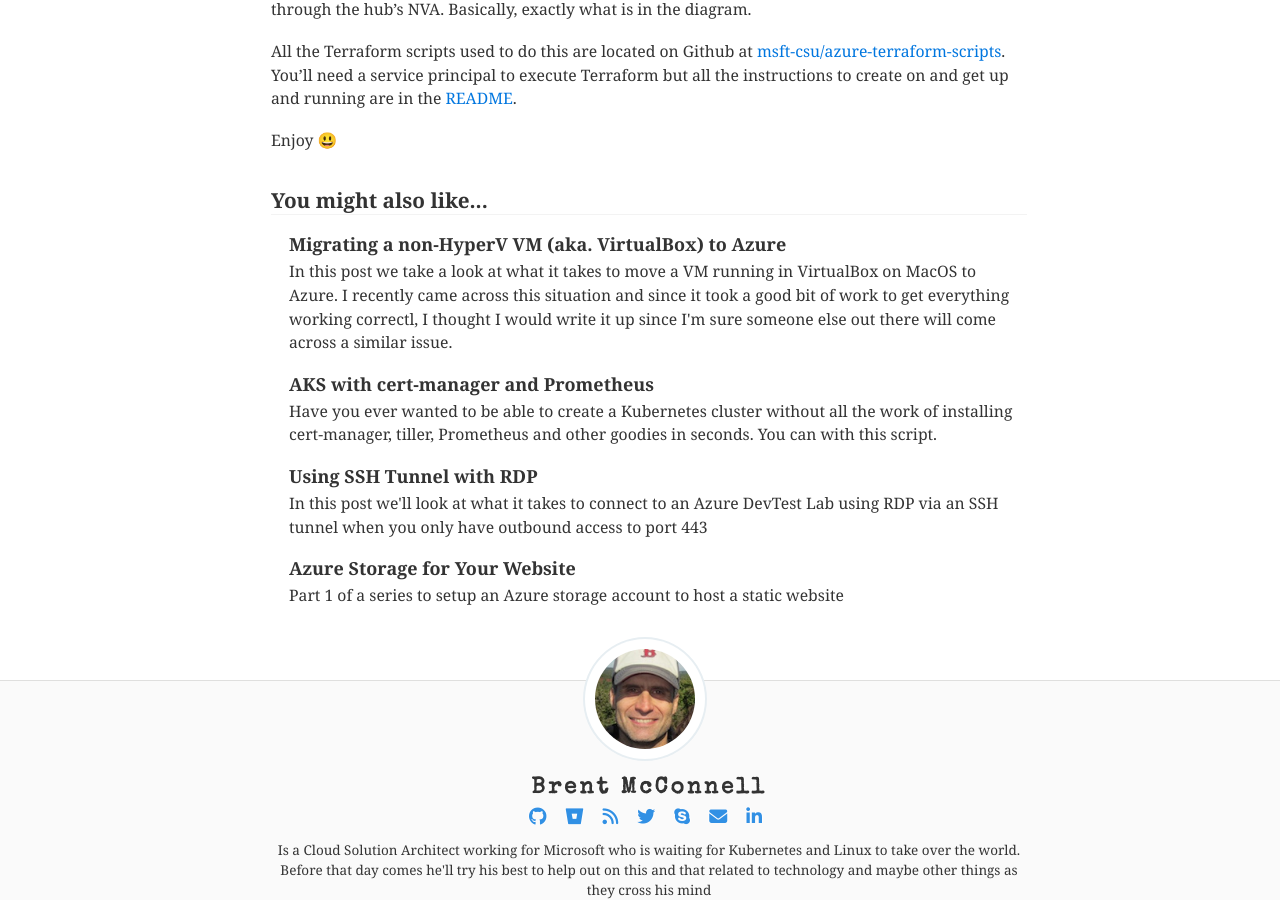
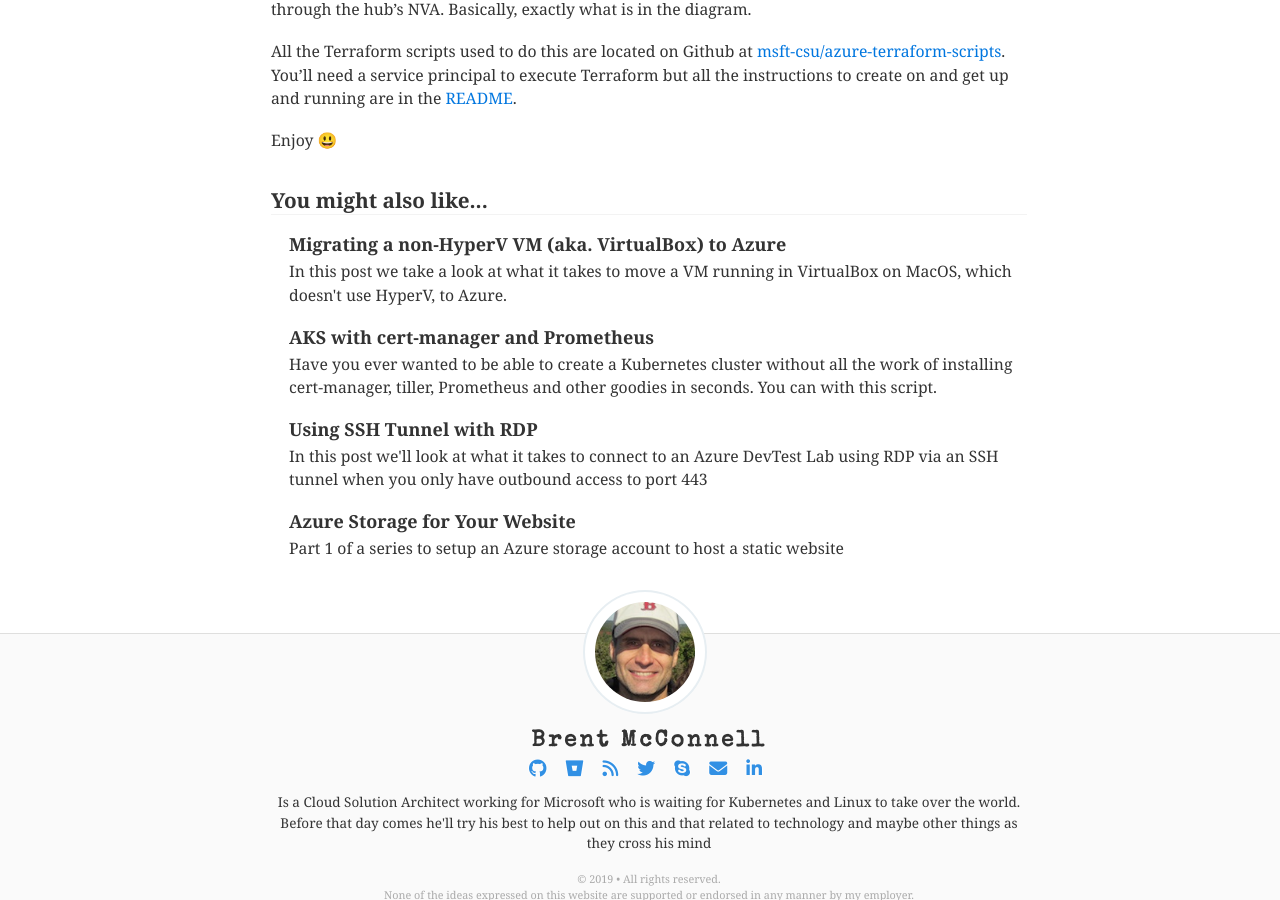
Before and after one commit to brentmcconnell/brentmcconnell.github.io, a Jekyll site: the page built from _posts/2019-10-04-vnet-peering-terraform.md, in a window 1280 px wide and 900 px high, scrolled down 1503 px. Built offline with Jekyll 4.4.1, drawn with Linux system fonts in a browser that asks for light colours; nearby versions of some CDN libraries; emoji names are drawn with the system emoji font; some web fonts are replaced.

Commit message:
summary change

```diff
--- a/_posts/2019-10-09-moving-vm-to-azure.md
+++ b/_posts/2019-10-09-moving-vm-to-azure.md
@@ -4,9 +4,7 @@
 date: 2019-10-09
 summary: |
   In this post we take a look at what it takes to move a VM running in VirtualBox
-  on MacOS to Azure.  I recently came across this situation and since it took a
-  good bit of work to get everything working correctl, I thought I would write it
-  up since I'm sure someone else out there will come across a similar issue.
+  on MacOS, which doesn't use HyperV, to Azure.
 tags: azure virtualbox oracle linux iaas
 ---
 
```
